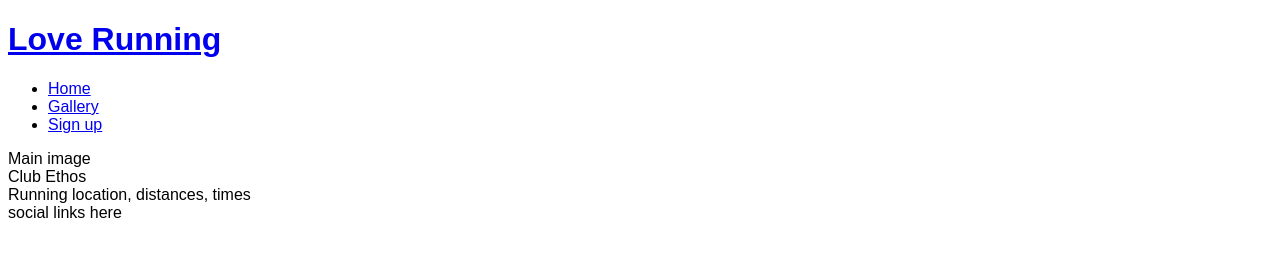
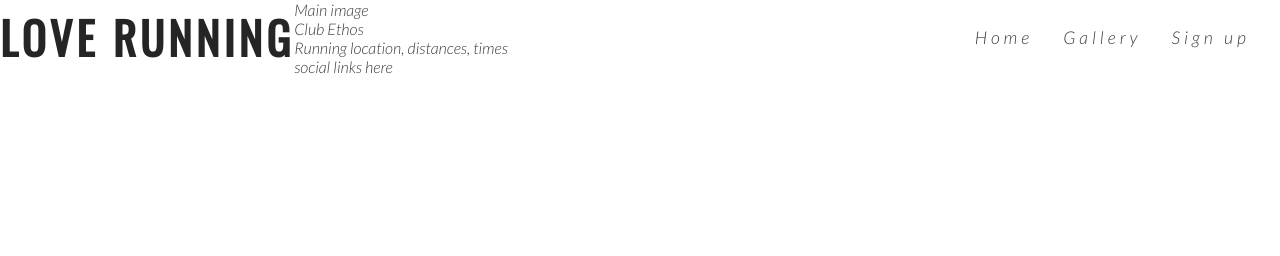
Before and after one commit to Lorenaaas/Love-Running, a plain HTML site: page index.html in a window 1280 px wide. Drawn offline with nearby package versions, Linux system fonts and the light colour scheme.

Commit message:
Add core structure to home page

```diff
--- a/assets/css/style.css
+++ b/assets/css/style.css
@@ -1,3 +1,54 @@
+@import url('https://fonts.googleapis.com/css2?family=Lato:ital,wght@1,300&family=Oswald&display=swap');
+
+*{
+    margin: 0;
+    padding: 0;
+    border: none;
+}
+
 body{
-    font-family: arial;
+    font-family: Lato, sans-serif;
+    font-weight: 300;
+    color: #3a3a3a;
 }
+/*headings and logo*/
+h1, h2{
+    font-family: Oswald, sans-serif;
+    text-transform: uppercase;
+    letter-spacing: 4px;
+    color: #252525;
+}
+
+#logo{
+    float: left;
+    font-size: 280%;
+}
+
+/*navigation links*/
+#menu{
+    font-size: 110%;
+    letter-spacing: 4px;
+}
+
+#menu, #logo {
+    line-height: 75px;
+}
+
+
+
+#menu li{
+    float: right;
+    list-style-type: none;
+    margin-right: 30px;
+}
+#menu a{
+    text-decoration: none;
+    color: inherit;
+}
+
+#menu a:hover {
+border-bottom: 1px solid #3a3a3a;
+}
+.active{
+    border-bottom: 1px solid #3a3a3a;
+}
--- a/index.html
+++ b/index.html
@@ -3,31 +3,32 @@
 
 <head>
     <meta charset="UTF-8">
-    <meta http-equiv="X-UA-Compatible" content="IE=edge">
-    <meta name="viewport" content="width=device-width, initial-scale=1.0">
-    <meta name="description" content="Love Running club for runners in Dublin, Ireland">
-    <meta name="keywords" content="love running, running club,ireland, dublin">
+   <meta name="viewport" content="width-device-width, initial-scale=1.0">
+   <meta name="description" content="Love Running club for runners in Dublin, Ireland">
+   <meta name="keywords" content="love running, running club, ireland,dublin">
+   <link rel="stylesheet" href="assets/css/style.css">
 
-    <link rel="stylesheet" href="assets/css/style.css">
     <title>Love Running</title>
 </head>
 
 <body>
     <header>
-        <a href="index.html">
-            <h1>Love Running</h1>
+        <a href="index.html" class="active">
+            <h1 id="logo">Love Running</h1>
         </a>
     </header>
     <nav>
-        <ul>
-            <li>
-                <a href="index.html">Home</a>
+        <ul id="menu">
+            <li><a href="#">Sign up</a>
             </li>
             <li>
                 <a href="#">Gallery</a>
             </li>
-            <li><a href="#">Sign up</a>
+            <li>
+                <a href="index.html">Home</a>
             </li>
+
+
         </ul>
     </nav>
     <section>
@@ -43,5 +44,6 @@
         social links here
     </footer>
 </body>
+</html>
 
 </html>
```
